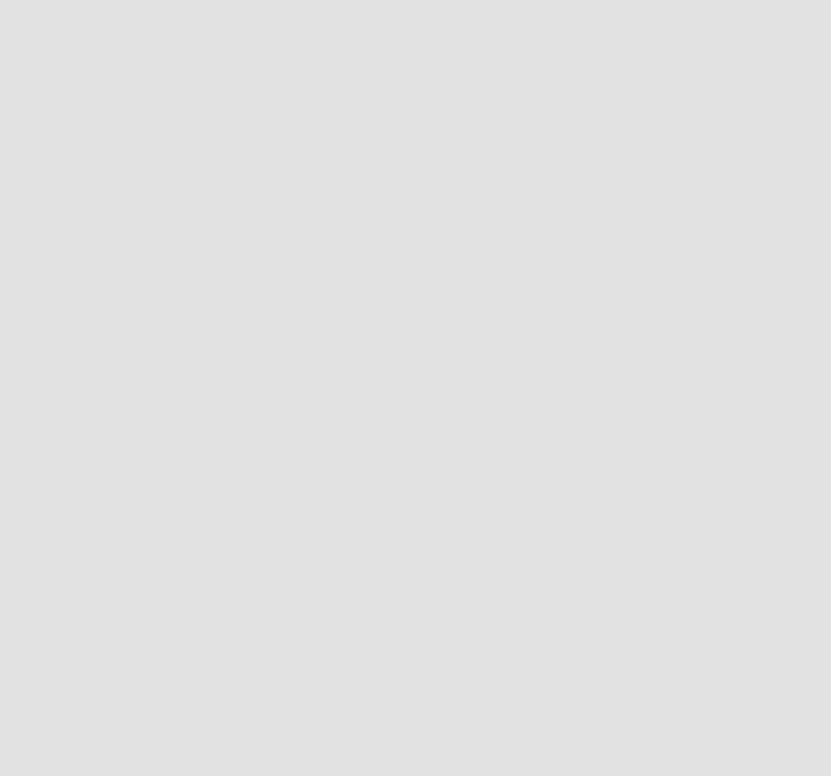
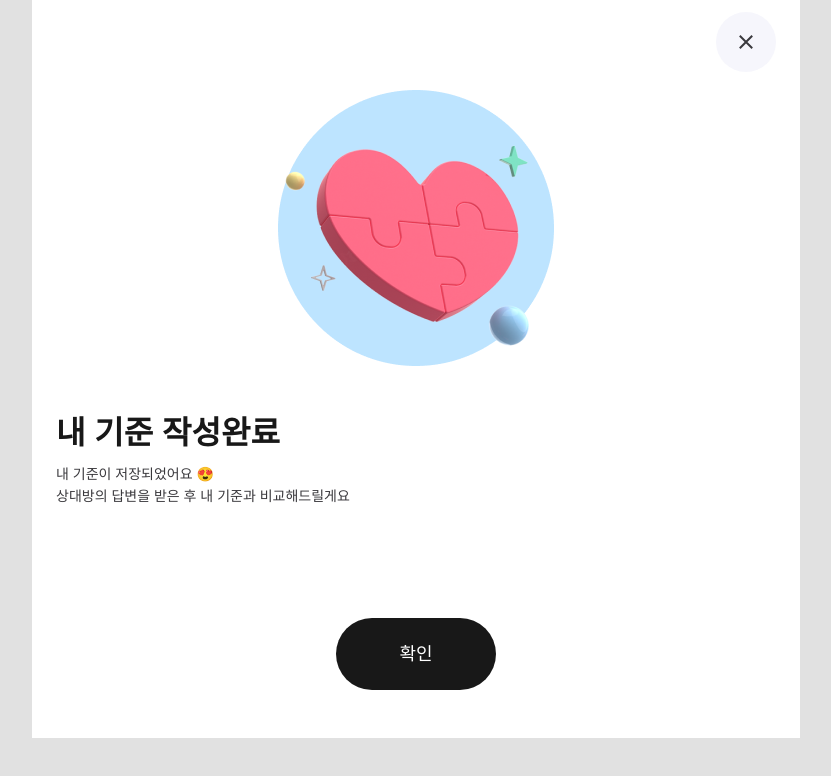
Before and after one commit to kkomyoung/love-document-client, a React (Create React App) app: page /research/standard/complete in a window 1280 px wide. Before the commit this address had no page. Shown: the top 776 px of the page, without its empty margins (224-1055 px from the left). Built offline with nearby package versions, Linux system fonts and the light colour scheme; a web font is replaced by a local one.

Commit message:
feat: 내 기준 완료페이지 추가

```diff
--- a/src/Router.jsx
+++ b/src/Router.jsx
@@ -5,6 +5,7 @@ import Onboarding from './pages/Onboarding'
 import Login from './pages/Login'
 import Research from './pages/Research'
 import ResearchReadyPage from './pages/research-ready/ResearchReadyPage'
+import StandardComplete from './pages/StandardComplete'
 
 function Router() {
   return (
@@ -15,6 +16,10 @@ function Router() {
         <Route path="/login" element={<Login />} />
         <Route path="/research" element={<Research />} />
         <Route path="/research/ready" element={<ResearchReadyPage />} />
+        <Route
+          path="/research/standard/complete"
+          element={<StandardComplete />}
+        />
       </Routes>
     </BrowserRouter>
   )
--- /dev/null
+++ b/src/pages/StandardComplete.jsx
@@ -0,0 +1,49 @@
+import React from 'react'
+import styled from 'styled-components'
+import { Link } from 'react-router-dom'
+import Header from '../components/header/Header'
+import { ButtonArea, RoundButton } from '../components/buttons/Buttons'
+import { Title, TextDesc } from '../components/texts/Texts'
+import ImgTest from '../assets/img_test.png'
+function StandardComplete() {
+  return (
+    <StyledMain>
+      <Header btnClose="/" />
+      <StyledAirticle>
+        <StyledImgWrap>
+          <img src={ImgTest} alt="" />
+        </StyledImgWrap>
+        <Title>내 기준 작성완료</Title>
+        <TextDesc>
+          <span>내 기준이 저장되었어요 😍</span>
+          <br />
+          <span>상대방의 답변을 받은 후 내 기준과 비교해드릴게요</span>
+        </TextDesc>
+        <ButtonArea margin="11rem 0 0 0">
+          <RoundButton as={Link} to="/home" size="large" text="확인" />
+        </ButtonArea>
+      </StyledAirticle>
+    </StyledMain>
+  )
+}
+
+const StyledMain = styled.main`
+  padding-bottom: 4.8rem;
+`
+
+const StyledAirticle = styled.article`
+  padding: 0 2.4rem;
+`
+
+const StyledImgWrap = styled.figure`
+  width: 100%;
+  margin-bottom: 4.3rem;
+  text-align: center;
+
+  img {
+    width: 100%;
+    max-width: 31.2rem;
+  }
+`
+
+export default StandardComplete
```
